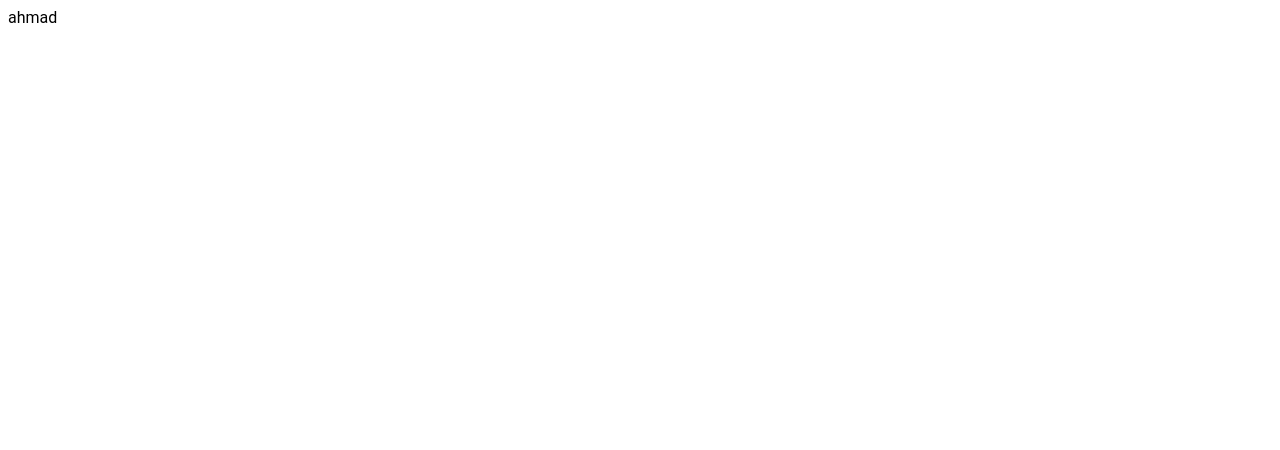
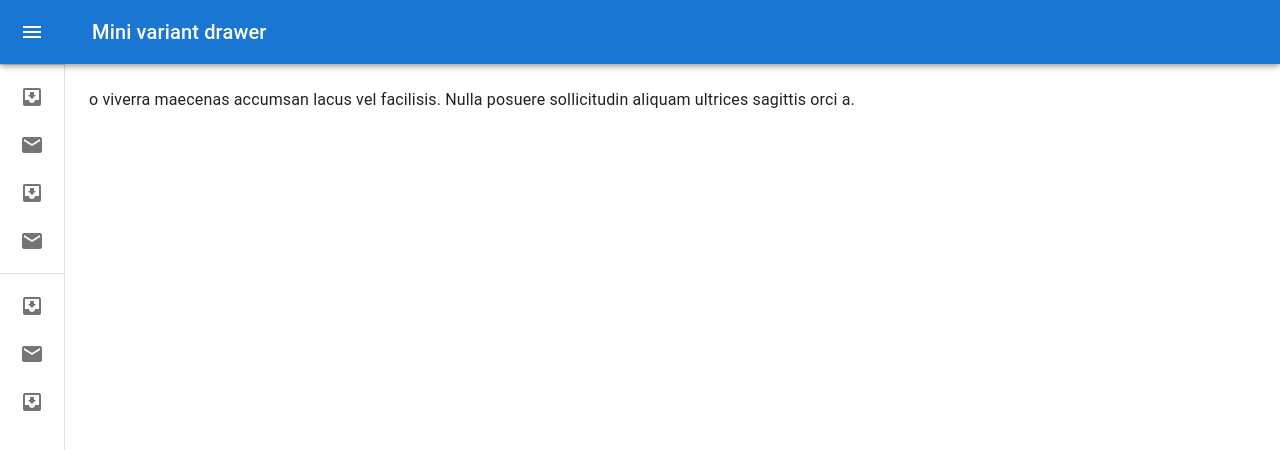
Before and after one commit to AhmadAlTarsha/Restaurant_chain, a React (Create React App) app in the folder restaurant-chain/front end/: page / in a window 1280 px wide. Shown: the top 450 px of the page. Built offline with nearby package versions, Linux system fonts and the light colour scheme.

Commit message:
build sideBar and NavBar Components

```diff
--- a/restaurant-chain/front end/src/App.js
+++ b/restaurant-chain/front end/src/App.js
@@ -1,11 +1,9 @@
-import "./App.css"
 
+
+import { RouterProvider } from "react-router-dom";
+import { router } from "./Routes";
 function App() {
-  return (
-    <div className="App">
-     ahmad
-    </div>
-  );
+  return <RouterProvider router={router} />;
 }
 
 export default App;
--- /dev/null
+++ b/restaurant-chain/front end/src/Components/NavBar.jsx
@@ -0,0 +1,58 @@
+import React from "react";
+
+import { styled, } from "@mui/material/styles";
+
+import MuiAppBar from "@mui/material/AppBar";
+import Toolbar from "@mui/material/Toolbar";
+
+import Typography from "@mui/material/Typography";
+
+import IconButton from "@mui/material/IconButton";
+import MenuIcon from "@mui/icons-material/Menu";
+
+const NavBar = ({handleDrawerOpen,open}) => {
+
+
+
+   const drawerWidth = 240;
+  const AppBar = styled(MuiAppBar, {
+    shouldForwardProp: (prop) => prop !== "open",
+  })(({ theme, open }) => ({
+    zIndex: theme.zIndex.drawer + 1,
+    transition: theme.transitions.create(["width", "margin"], {
+      easing: theme.transitions.easing.sharp,
+      duration: theme.transitions.duration.leavingScreen,
+    }),
+    ...(open && {
+      marginLeft: drawerWidth,
+      width: `calc(100% - ${drawerWidth}px)`,
+      transition: theme.transitions.create(["width", "margin"], {
+        easing: theme.transitions.easing.sharp,
+        duration: theme.transitions.duration.enteringScreen,
+      }),
+    }),
+  }));
+  return (
+    <AppBar position="fixed" open={open}>
+      <Toolbar>
+        <IconButton
+          color="inherit"
+          aria-label="open drawer"
+          onClick={handleDrawerOpen}
+          edge="start"
+          sx={{
+            marginRight: 5,
+            ...(open && { display: "none" }),
+          }}
+        >
+          <MenuIcon />
+        </IconButton>
+        <Typography variant="h6" noWrap component="div">
+          Mini variant drawer
+        </Typography>
+      </Toolbar>
+    </AppBar>
+  );
+};
+
+export default NavBar;
--- /dev/null
+++ b/restaurant-chain/front end/src/Components/SideBar.jsx
@@ -0,0 +1,144 @@
+import React from 'react'
+
+import { Outlet } from 'react-router-dom';
+import { styled } from '@mui/material/styles';
+import Box from '@mui/material/Box';
+import MuiDrawer from '@mui/material/Drawer';
+// import MuiAppBar from '@mui/material/AppBar';
+
+import List from '@mui/material/List';
+
+import Typography from '@mui/material/Typography';
+import Divider from '@mui/material/Divider';
+import IconButton from '@mui/material/IconButton';
+
+import ChevronLeftIcon from '@mui/icons-material/ChevronLeft';
+import ChevronRightIcon from '@mui/icons-material/ChevronRight';
+import ListItem from '@mui/material/ListItem';
+import ListItemButton from '@mui/material/ListItemButton';
+import ListItemIcon from '@mui/material/ListItemIcon';
+import ListItemText from '@mui/material/ListItemText';
+import InboxIcon from '@mui/icons-material/MoveToInbox';
+import MailIcon from '@mui/icons-material/Mail';
+
+const drawerWidth = 240;
+
+const openedMixin = (theme) => ({
+  width: drawerWidth,
+  transition: theme.transitions.create('width', {
+    easing: theme.transitions.easing.sharp,
+    duration: theme.transitions.duration.enteringScreen,
+  }),
+  overflowX: 'hidden',
+});
+
+const closedMixin = (theme) => ({
+  transition: theme.transitions.create('width', {
+    easing: theme.transitions.easing.sharp,
+    duration: theme.transitions.duration.leavingScreen,
+  }),
+  overflowX: 'hidden',
+  width: `calc(${theme.spacing(7)} + 1px)`,
+  [theme.breakpoints.up('sm')]: {
+    width: `calc(${theme.spacing(8)} + 1px)`,
+  },
+});
+
+const DrawerHeader = styled('div')(({ theme }) => ({
+  display: 'flex',
+  alignItems: 'center',
+  justifyContent: 'flex-end',
+  padding: theme.spacing(0, 1),
+  // necessary for content to be below app bar
+  ...theme.mixins.toolbar,
+}));
+
+const Drawer = styled(MuiDrawer, { shouldForwardProp: (prop) => prop !== 'open' })(
+    ({ theme, open }) => ({
+      width: drawerWidth,
+      flexShrink: 0,
+      whiteSpace: 'nowrap',
+      boxSizing: 'border-box',
+      ...(open && {
+        ...openedMixin(theme),
+        '& .MuiDrawer-paper': openedMixin(theme),
+      }),
+      ...(!open && {
+        ...closedMixin(theme),
+        '& .MuiDrawer-paper': closedMixin(theme),
+      }),
+    }),
+  );
+
+const SideBar = ({open,handleDrawerClose, theme}) => {
+  return (
+   <> <Drawer variant="permanent" open={open}>
+   <DrawerHeader>
+     <IconButton onClick={handleDrawerClose}>
+       {theme.direction === 'rtl' ? <ChevronRightIcon /> : <ChevronLeftIcon />}
+     </IconButton>
+   </DrawerHeader>
+   <Divider />
+   <List>
+     {['Inbox', 'Starred', 'Send email', 'Drafts'].map((text, index) => (
+       <ListItem key={text} disablePadding sx={{ display: 'block' }}>
+         <ListItemButton
+           sx={{
+             minHeight: 48,
+             justifyContent: open ? 'initial' : 'center',
+             px: 2.5,
+           }}
+         >
+           <ListItemIcon
+             sx={{
+               minWidth: 0,
+               mr: open ? 3 : 'auto',
+               justifyContent: 'center',
+             }}
+           >
+             {index % 2 === 0 ? <InboxIcon /> : <MailIcon />}
+           </ListItemIcon>
+           <ListItemText primary={text} sx={{ opacity: open ? 1 : 0 }} />
+         </ListItemButton>
+       </ListItem>
+     ))}
+   </List>
+   <Divider />
+   <List>
+     {['All mail', 'Trash', 'Spam'].map((text, index) => (
+       <ListItem key={text} disablePadding sx={{ display: 'block' }}>
+         <ListItemButton
+           sx={{
+             minHeight: 48,
+             justifyContent: open ? 'initial' : 'center',
+             px: 2.5,
+           }}
+         >
+           <ListItemIcon
+             sx={{
+               minWidth: 0,
+               mr: open ? 3 : 'auto',
+               justifyContent: 'center',
+             }}
+           >
+             {index % 2 === 0 ? <InboxIcon /> : <MailIcon />}
+           </ListItemIcon>
+           <ListItemText primary={text} sx={{ opacity: open ? 1 : 0 }} />
+         </ListItemButton>
+       </ListItem>
+     ))}
+   </List>
+ </Drawer>
+ <Box component="main" sx={{ flexGrow: 1, p: 3 }}>
+   <DrawerHeader />
+
+   <Typography paragraph>
+    o viverra maecenas accumsan lacus vel facilisis. Nulla
+     posuere sollicitudin aliquam ultrices sagittis orci a.
+   </Typography>
+   <Outlet/>
+ </Box></>
+  )
+}
+
+export default SideBar
--- /dev/null
+++ b/restaurant-chain/front end/src/Pages/appBar.jsx
@@ -0,0 +1,87 @@
+import React from 'react'
+import { Outlet } from 'react-router-dom';
+import {  useTheme } from '@mui/material/styles';
+import Box from '@mui/material/Box';
+
+// import MuiAppBar from '@mui/material/AppBar';
+
+
+import CssBaseline from '@mui/material/CssBaseline';
+
+import NavBar from '../Components/NavBar';
+import SideBar from '../Components/SideBar';
+const TopBar = () => {
+    const theme = useTheme();
+    const [open, setOpen] = React.useState(false);
+
+    const handleDrawerOpen = () => {
+      setOpen(true);
+    };
+
+    const handleDrawerClose = () => {
+      setOpen(false);
+    };
+
+// const drawerWidth = 240;
+
+// const openedMixin = (theme) => ({
+//   width: drawerWidth,
+//   transition: theme.transitions.create('width', {
+//     easing: theme.transitions.easing.sharp,
+//     duration: theme.transitions.duration.enteringScreen,
+//   }),
+//   overflowX: 'hidden',
+// });
+
+// const closedMixin = (theme) => ({
+//   transition: theme.transitions.create('width', {
+//     easing: theme.transitions.easing.sharp,
+//     duration: theme.transitions.duration.leavingScreen,
+//   }),
+//   overflowX: 'hidden',
+//   width: `calc(${theme.spacing(7)} + 1px)`,
+//   [theme.breakpoints.up('sm')]: {
+//     width: `calc(${theme.spacing(8)} + 1px)`,
+//   },
+// });
+
+// const DrawerHeader = styled('div')(({ theme }) => ({
+//   display: 'flex',
+//   alignItems: 'center',
+//   justifyContent: 'flex-end',
+//   padding: theme.spacing(0, 1),
+//   // necessary for content to be below app bar
+//   ...theme.mixins.toolbar,
+// }));
+
+
+
+// const Drawer = styled(MuiDrawer, { shouldForwardProp: (prop) => prop !== 'open' })(
+//   ({ theme, open }) => ({
+//     width: drawerWidth,
+//     flexShrink: 0,
+//     whiteSpace: 'nowrap',
+//     boxSizing: 'border-box',
+//     ...(open && {
+//       ...openedMixin(theme),
+//       '& .MuiDrawer-paper': openedMixin(theme),
+//     }),
+//     ...(!open && {
+//       ...closedMixin(theme),
+//       '& .MuiDrawer-paper': closedMixin(theme),
+//     }),
+//   }),
+// );
+
+
+
+  return (
+    <Box sx={{ display: 'flex' }}>
+    <CssBaseline />
+    <NavBar open={open} handleDrawerOpen={handleDrawerOpen}/>
+   <SideBar open={open} handleDrawerClose={handleDrawerClose} theme={theme}/>
+  </Box>
+  )
+}
+
+export default TopBar
--- /dev/null
+++ b/restaurant-chain/front end/src/Routes/index.jsx
@@ -0,0 +1,16 @@
+import { createBrowserRouter } from "react-router-dom";
+
+import Main from "../layout";
+
+export const router = createBrowserRouter([
+  {
+    path: "/",
+    element: <Main />,
+    children: [
+      {
+        path: "",
+        element:""
+      },
+    ],
+  },
+]);
--- a/restaurant-chain/front end/src/index.js
+++ b/restaurant-chain/front end/src/index.js
@@ -1,3 +1,4 @@
+import "./index.css";
 import React from "react";
 import ReactDOM from "react-dom/client";
 
--- /dev/null
+++ b/restaurant-chain/front end/src/layout/index.jsx
@@ -0,0 +1,17 @@
+//!---react import
+import React from 'react'
+import TopBar from '../Pages/appBar'
+
+//!---file import
+// import DashboardMain from '../Pages/Dashboard/dashboard-view'
+//!---mui import
+
+
+const Main = () => {
+  return (
+  <TopBar/>
+
+  )
+}
+
+export default Main
```
Also changed, not shown: restaurant-chain/front end/src/index.css (renamed from restaurant-chain/front end/src/App.css).
